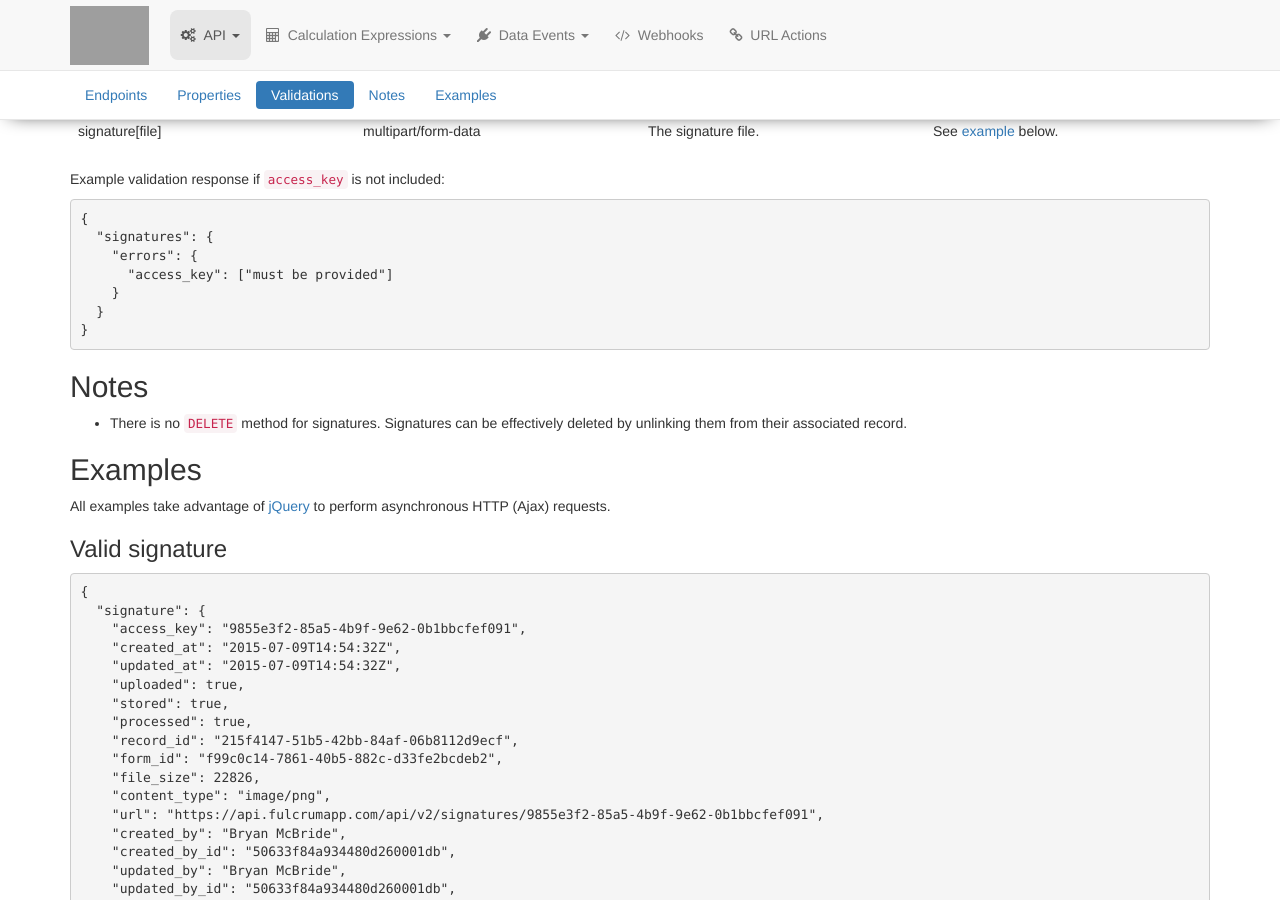
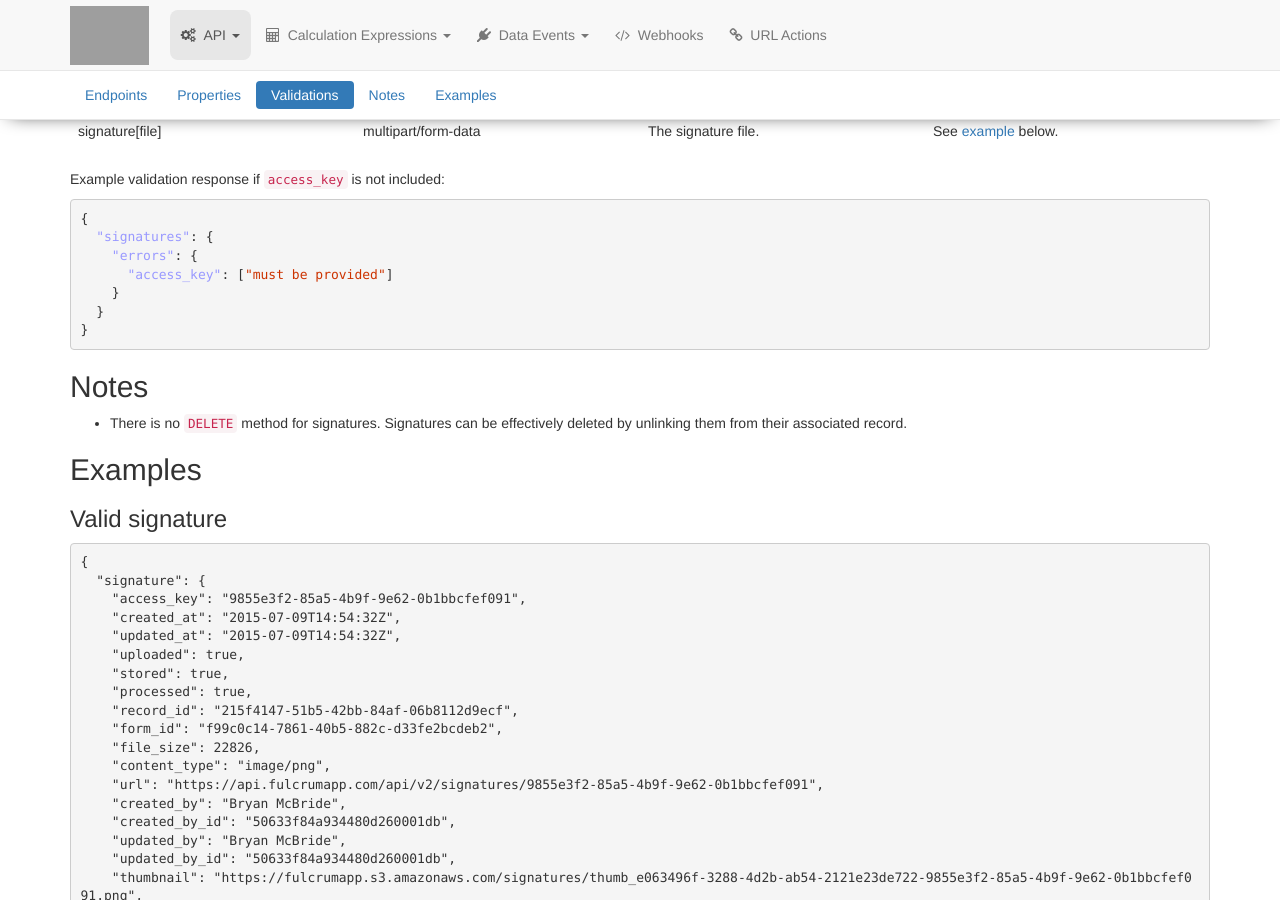
Before and after one commit to rylincoln/developer.fulcrumapp.com, a Jekyll site: the page built from _endpoints/signatures.md, in a window 1280 px wide and 900 px high, scrolled down 1909 px. Built offline with Jekyll 4.4.1, drawn with Linux system fonts in a browser that asks for light colours; nearby versions of some CDN libraries; grey boxes are pictures that could not be loaded.

Commit message:
Remove unnecessary notes

````diff
--- a/_endpoints/signatures.md
+++ b/_endpoints/signatures.md
@@ -67,7 +67,7 @@ The following properties must be included in order to create/update a photo obje
 
 Example validation response if `access_key` is not included:
 
-```
+```json
 {
   "signatures": {
     "errors": {
@@ -82,8 +82,6 @@ Example validation response if `access_key` is not included:
 * There is no `DELETE` method for signatures. Signatures can be effectively deleted by unlinking them from their associated record.
 
 ## Examples
-
-All examples take advantage of [jQuery](http://jquery.com/) to perform asynchronous HTTP (Ajax) requests.
 
 ### Valid signature
 
````
Also changed, not shown: _endpoints/choice-lists.md (+0 -2 lines), _endpoints/classification-sets.md (+0 -2 lines), _endpoints/photos.md (+0 -2 lines), _endpoints/projects.md (+0 -2 lines).
